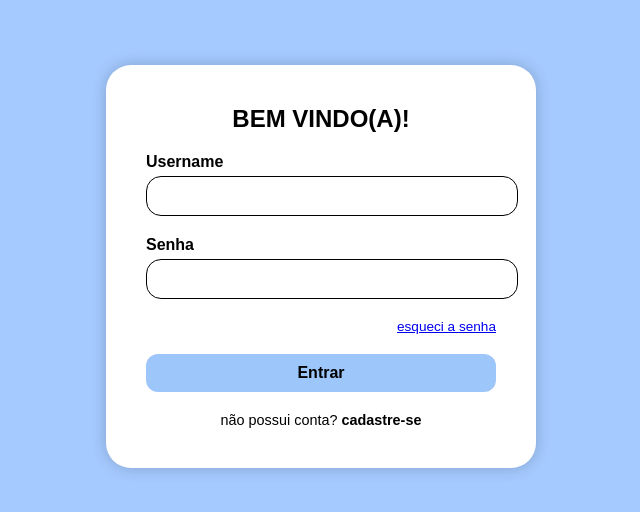
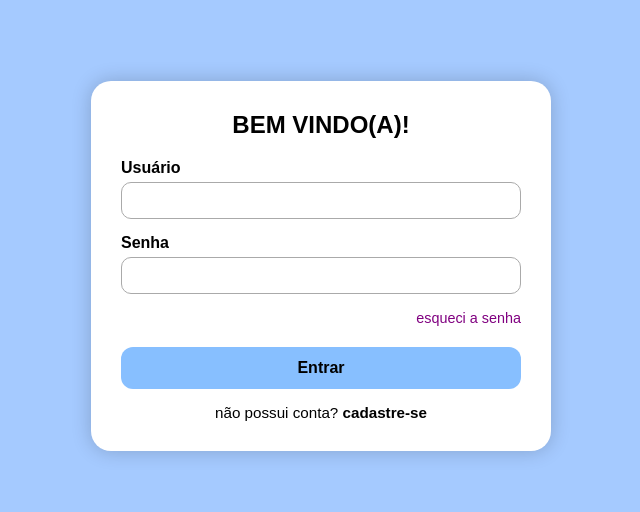
Before and after one commit to Luw17/Eniwhere-web, a React (Vite) app: page / in a window 1280 px wide. Shown: the part 134-646 px from the top of the page, without its empty margins (319-959 px from the left). Built offline with nearby package versions, Linux system fonts and the light colour scheme.

Commit message:
fixedinput

```diff
--- a/src/pages/LoginPage/LoginPage.module.css
+++ b/src/pages/LoginPage/LoginPage.module.css
@@ -1,13 +1,4 @@
-/* Garante que a página ocupe 100% da altura e tenha fundo */
-html,
-body {
-  height: 100%;
-  margin: 0;
-  padding: 0;
-  background-color: #ffffff;
-  font-family: Arial, sans-serif;
-}
-
+/* Background da página de login */
 .login-background {
   height: 100vh;
   display: flex;
@@ -16,84 +7,86 @@ body {
   background-color: #a5caff;
 }
 
+/* Caixa de login */
 .login-box {
   background-color: white;
-  border-radius: 25px;
-  padding: 40px;
-  width: 350px;
-  box-shadow: 0 0 15px rgba(0, 0, 0, 0.2);
+  padding: 30px;
+  border-radius: 20px;
+  box-shadow: 0 0 20px rgba(0, 0, 0, 0.2);
+  width: 400px;
+  max-width: 90%;
+  text-align: center;
 }
 
 .header {
-  font-size: 1.5rem;
+  font-size: 24px;
   font-weight: bold;
   margin-bottom: 20px;
   display: block;
-  text-align: center;
 }
 
+/* Grupo de inputs */
 .input-group {
+  display: flex;
+  flex-direction: column;
+  text-align: left;
+  margin-bottom: 15px;
+}
+
+.input-group label {
+  margin-bottom: 5px;
+  font-weight: bold;
+}
+
+.input-group input {
+  padding: 10px;
+  border-radius: 10px;
+  border: 1px solid #aaa;
+}
+
+/* Esqueci a senha */
+.forgot-password {
+  text-align: right;
   margin-bottom: 20px;
 }
 
-.input-group label {
-  display: block;
-  font-weight: bold;
-  margin-bottom: 5px;
+.forgot-password a {
+  text-decoration: none;
+  color: purple;
+  font-size: 0.9rem;
 }
 
-.input-group input {
+/* Botão de login */
+.button {
+  background-color: #87bfff;
+  color: black;
+  font-weight: bold;
+  padding: 12px;
+  border: none;
+  border-radius: 12px;
+  cursor: pointer;
+  font-size: 16px;
   width: 100%;
-  padding: 10px;
-  border-radius: 15px;
-  border: 1px solid black;
-  font-size: 1rem;
+  transition: background-color 0.3s;
 }
 
-.forgot-password {
-  text-align: right;
-  font-size: 0.85rem;
-  margin-bottom: 20px;
-  color: gray;
+.button:hover {
+  background-color: #6ea6e7;
 }
 
-.button {
-  width: 100%;
-  padding: 10px;
-  border: none;
-  background-color: #9dc6fb;
-  color: black;
-  font-weight: bold;
-  border-radius: 12px;
-  font-size: 1rem;
-  cursor: pointer;
-}
-
+/* Texto de cadastro */
 .signup-text {
-  margin-top: 20px;
-  font-size: 0.9rem;
-  text-align: center;
+  margin-top: 15px;
+  font-size: 0.95rem;
 }
 
 .signup-text a {
   font-weight: bold;
+  text-decoration: none;
   color: black;
-  text-decoration: none;
 }
 
-.modal-overlay {
-  position: fixed;
-  top: 0;
-  left: 0;
-  width: 100%;
-  height: 100%;
-  background-color: rgba(0, 0, 0, 0.5); /* escurece o fundo */
-  display: flex;
-  justify-content: center;
-  align-items: center;
-  z-index: 1000;
-}
-
+/* Animações */
 @keyframes fadeInScale {
   0% {
     opacity: 0;
@@ -116,101 +109,14 @@ body {
   }
 }
 
-.modal {
+/* Modal - fundo */
+.modal-overlay {
   position: fixed;
   top: 0;
   left: 0;
   width: 100vw;
   height: 100vh;
-  background-color: rgba(0, 0, 0, 0.3);
-  display: flex;
-  align-items: center;
-  justify-content: center;
-  z-index: 999;
-}
-
-.modal-box {
-  background-color: white;
-  padding: 30px;
-  border-radius: 20px;
-  box-shadow: 0 0 20px rgba(0, 0, 0, 0.2);
-  min-width: 400px;
-  position: relative;
-  animation: fadeInScale 0.3s ease forwards;
-}
-
-.modal-title {
-  font-size: 1.2rem;
-  font-weight: bold;
-  margin-bottom: 1rem;
-}
-
-.modal-input {
-  width: 100%;
-  padding: 0.6rem;
-  border-radius: 8px;
-  border: 1px solid #ccc;
-  margin-bottom: 1rem;
-}
-
-.modal-button {
-  background-color: #66aaff;
-  color: white;
-  border: none;
-  padding: 0.6rem 1.2rem;
-  border-radius: 8px;
-  cursor: pointer;
-}
-
-.modal-button:hover {
-  background-color: #5588dd;
-}
-
-.close-button {
-  position: absolute;
-  top: 10px;
-  right: 15px;
-  background: none;
-  border: none;
-  font-size: 1.5rem;
-  font-weight: bold;
-  cursor: pointer;
-  color: #aaa;
-}
-
-.close-button:hover {
-  color: #f30a0a;
-}
-
-@keyframes fadeInScale {
-  0% {
-    opacity: 0;
-    transform: scale(0.9);
-  }
-  100% {
-    opacity: 1;
-    transform: scale(1);
-  }
-}
-
-@keyframes fadeOutScale {
-  0% {
-    opacity: 1;
-    transform: scale(1);
-  }
-  100% {
-    opacity: 0;
-    transform: scale(0.9);
-  }
-}
-
-.modal {
-  position: fixed;
-  top: 0;
-  left: 0;
-  width: 100vw;
-  height: 100vh;
-  background-color: rgba(0, 0, 0, 0.3);
+  background-color: rgba(0, 0, 0, 0.5);
   display: flex;
   align-items: center;
   justify-content: center;
@@ -222,17 +128,12 @@ body {
   padding: 40px 30px;
   border-radius: 20px;
   box-shadow: 0 10px 30px rgba(0, 0, 0, 0.25);
-  min-width: 400px;
-  max-width: 90%;
+  width: 90%;
+  max-width: 400px;
   position: relative;
   animation: fadeInScale 0.3s ease forwards;
-  text-align: center; /* Centraliza o conteúdo */
-}
-
-.modal-title {
-  font-size: 1.4rem;
-  font-weight: bold;
-  margin-bottom: 1.5rem;
+  text-align: center;
+  box-sizing: border-box;
 }
 
 .modal-input {
@@ -244,6 +145,7 @@ body {
   margin-bottom: 1.5rem;
   text-align: center;
   transition: border-color 0.3s ease;
+  box-sizing: border-box;
 }
 
 .modal-input:focus {
@@ -251,6 +153,7 @@ body {
   border-color: #66aaff;
 }
 
+/* Botão do modal */
 .modal-button {
   background-color: #66aaff;
   color: white;
@@ -267,6 +170,7 @@ body {
   background-color: #5588dd;
 }
 
+/* Botão de fechar modal */
 .close-button {
   position: absolute;
   top: 12px;
--- a/src/pages/LoginPage/LoginPage.tsx
+++ b/src/pages/LoginPage/LoginPage.tsx
@@ -71,7 +71,7 @@ const LoginPage: React.FC<LoginPageProps> = ({ onLogin }) => {
         <span className={styles.header}>BEM VINDO(A)!</span>
         <form onSubmit={handleLogin}>
           <div className={styles["input-group"]}>
-            <label>Username</label>
+            <label>Usuário</label>
             <input
               type="text"
               required
```
